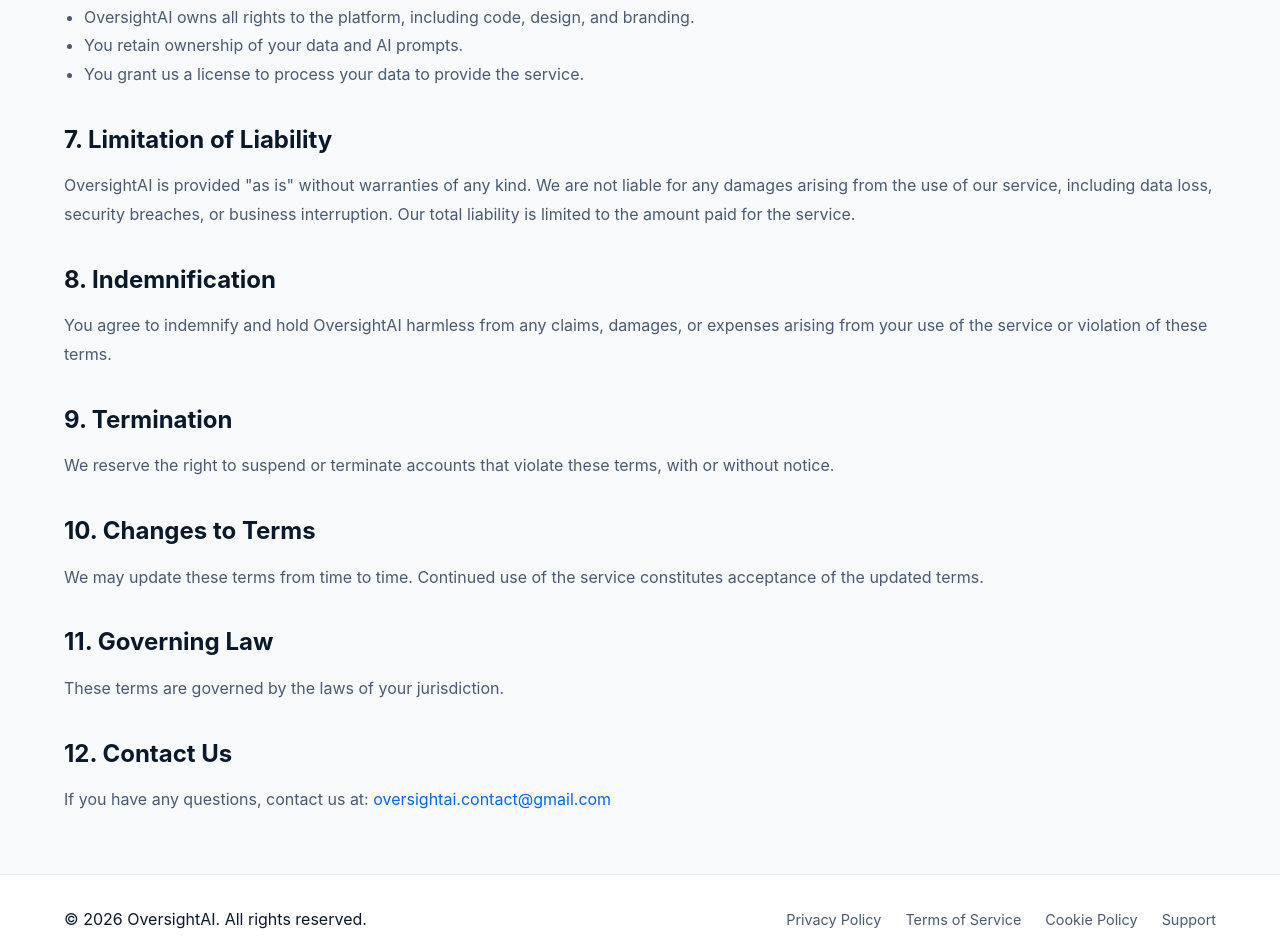
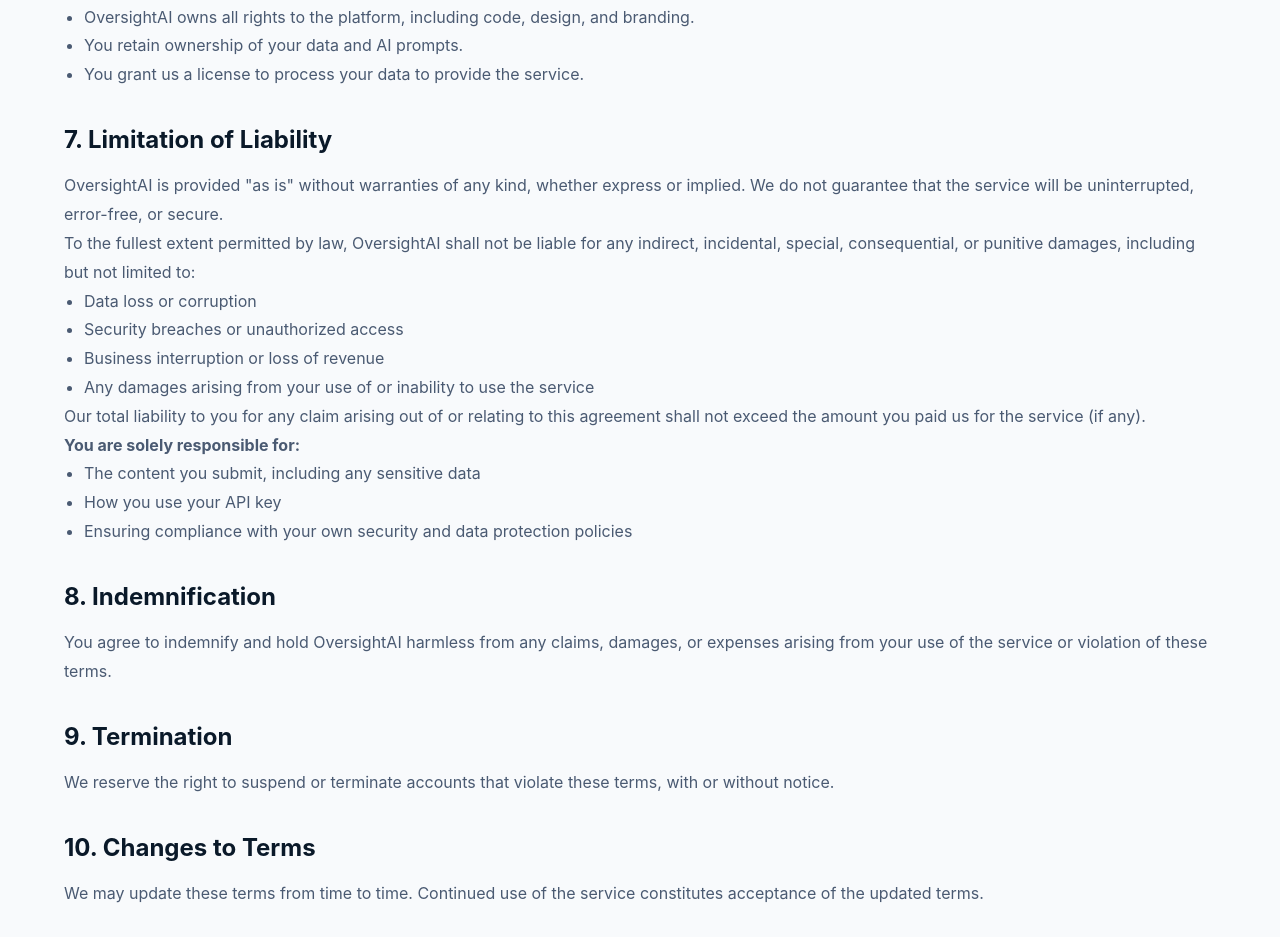
Before and after one commit to maithilirade816-create/oversightai, a plain HTML site: page terms.html in a window 1280 px wide. Shown: the part 1141-2078 px from the top of the page. Drawn offline with Linux system fonts and the light colour scheme.

Commit message:
Update Limitation of Liability section in Terms

```diff
--- a/terms.html
+++ b/terms.html
@@ -59,7 +59,21 @@
             </ul>
 
             <h2>7. Limitation of Liability</h2>
-            <p>OversightAI is provided "as is" without warranties of any kind. We are not liable for any damages arising from the use of our service, including data loss, security breaches, or business interruption. Our total liability is limited to the amount paid for the service.</p>
+            <p>OversightAI is provided "as is" without warranties of any kind, whether express or implied. We do not guarantee that the service will be uninterrupted, error-free, or secure.</p>
+            <p>To the fullest extent permitted by law, OversightAI shall not be liable for any indirect, incidental, special, consequential, or punitive damages, including but not limited to:</p>
+            <ul>
+                <li>Data loss or corruption</li>
+                <li>Security breaches or unauthorized access</li>
+                <li>Business interruption or loss of revenue</li>
+                <li>Any damages arising from your use of or inability to use the service</li>
+            </ul>
+            <p>Our total liability to you for any claim arising out of or relating to this agreement shall not exceed the amount you paid us for the service (if any).</p>
+            <p><strong>You are solely responsible for:</strong></p>
+            <ul>
+                <li>The content you submit, including any sensitive data</li>
+                <li>How you use your API key</li>
+                <li>Ensuring compliance with your own security and data protection policies</li>
+            </ul>
 
             <h2>8. Indemnification</h2>
             <p>You agree to indemnify and hold OversightAI harmless from any claims, damages, or expenses arising from your use of the service or violation of these terms.</p>
```
